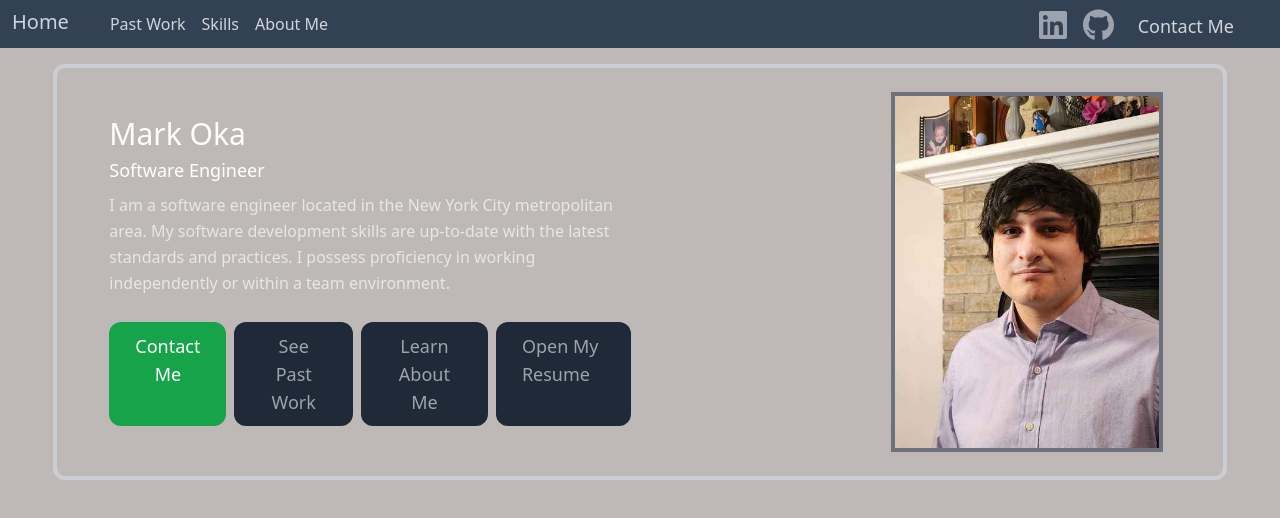
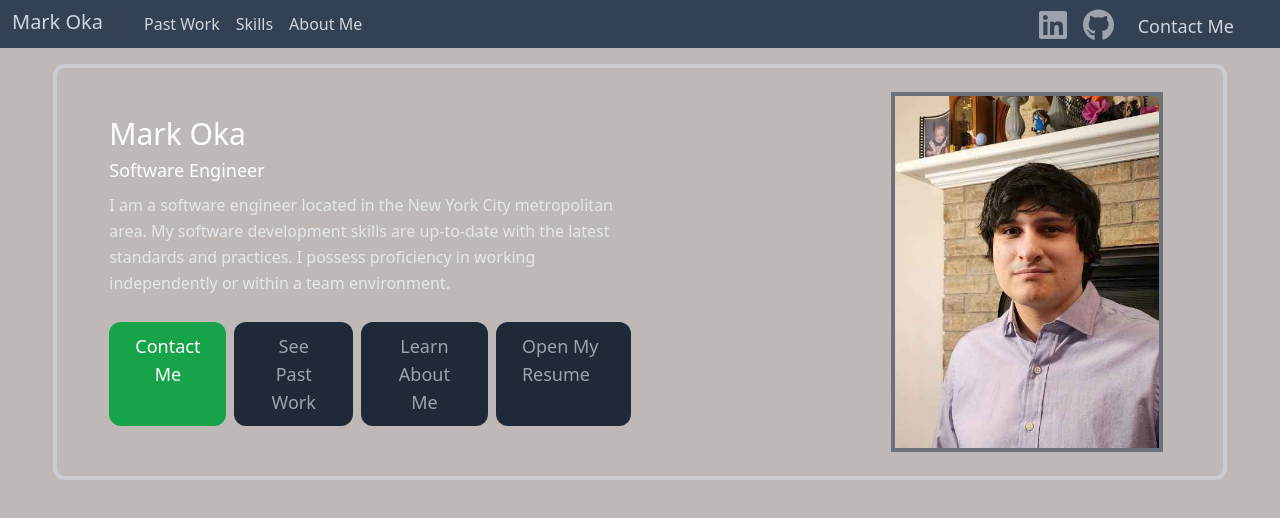
Before and after one commit to markoka101/portfolio, a React (Create React App) app: page / in a window 1280 px wide. Shown: the top 518 px of the page. Built offline with nearby package versions, Linux system fonts and the light colour scheme; some icons are missing.

Commit message:
adjusted projects object for carousel

```diff
--- a/src/components/Navbar.js
+++ b/src/components/Navbar.js
@@ -13,7 +13,7 @@ export default function Navbar() {
                     className="font-medium text-slate-300 hover:text-white mb-1 text-xl transition-colors duration-300 ease-in-out"
                     onClick={() => navigate("/")}
                 >
-                    Home
+                    Mark Oka
                 </button>
                 <nav className="md:mr-auto md:ml-4 md:py-1 md:pl-4 md:border-l md:border-gray-700	flex-wrap items-center text-gray-300 justify-center hidden md:block lg:block">
                     <button
```
